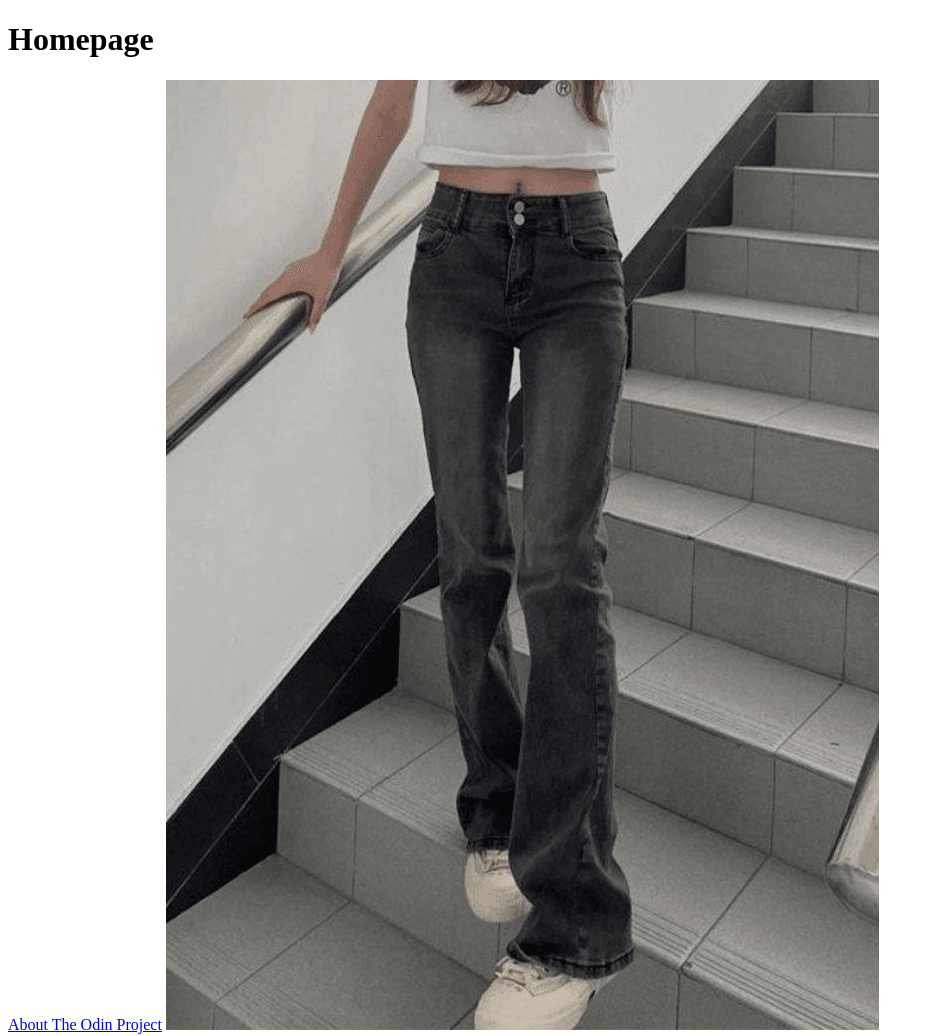
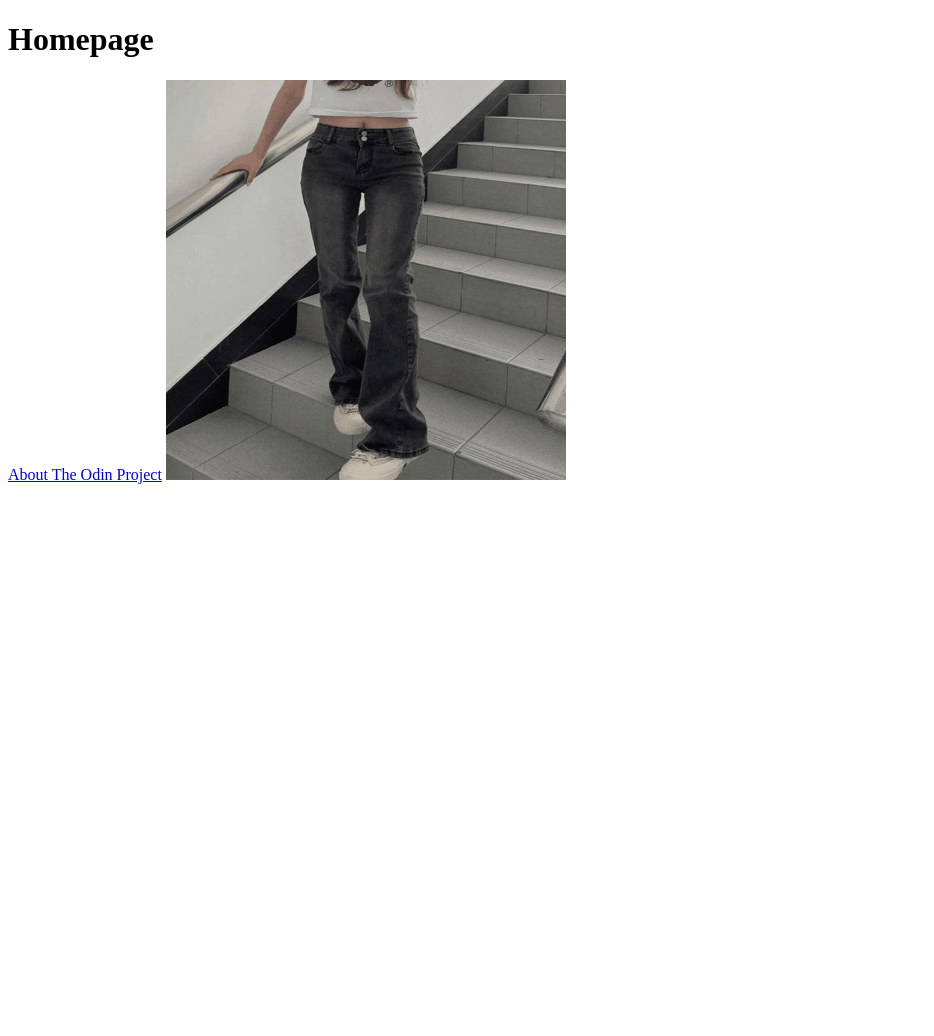
Before and after one commit to Piptr3/html, a plain HTML site: page links_and_images/index.html in a window 1280 px wide. Shown: the whole page, without its empty margins (0-934 px from the left). After the commit the page ends 800 px from the top, so only its background shows below. Drawn offline with Linux system fonts and the light colour scheme.

Commit message:
minor fixes

```diff
--- a/links_and_images/index.html
+++ b/links_and_images/index.html
@@ -8,6 +8,6 @@
 <body>
     <h1>Homepage</h1>
     <a href="about.html">About The Odin Project</a>
-    <img src="pic.jpg" alt="Random pic from pinterest">
+    <img src="pic.jpg" alt="Random pic from pinterest" height="400" width="400">
 </body>
 </html>
```
